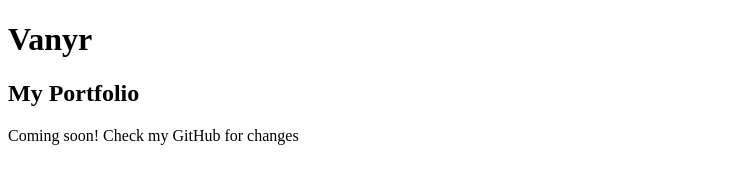
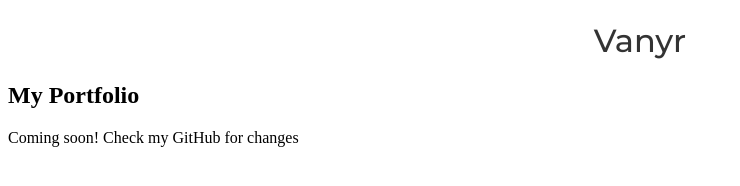
Before and after one commit to Vanyrr/vanyrr.github.io, a plain HTML site: page index.html in a window 1280 px wide. Shown: the whole page, without its empty margins (0-740 px from the left). Drawn offline with Linux system fonts and the light colour scheme.

Commit message:
Put CSS into HTML
CSS isnt for some reasing loading (not even in inspect elements) and I cant get it too run.

+ I dont have to make 2 commits for 1 simple change in both html and css, 1 commit, 1 change
(I am sorry if you wanted to see CSS/HTML percentage count but it doesnt work)

```diff
--- a/index.html
+++ b/index.html
@@ -4,8 +4,23 @@
   <meta charset="UTF-8" />
   <title>Vanyr</title>
   <meta name="viewport" content="width=device-width,initial-scale=1" />
-  <link rel=“stylesheet” type=“text/css” href=“styles.css”>
   <link rel="icon" href="favicon.png">
+
+  <style>
+    @import url('https://fonts.googleapis.com/css2?family=Montserrat:wght@500&display=swap');
+
+.mont {
+  font-family: "Montserrat", sans-serif;
+  font-style: normal;
+  font-weight: 500;
+  color: rgba(0, 0, 0, 0.8);
+}
+
+.headline {
+  text-align: center;
+  text-color: white;
+}
+  </style>
 </head>
 <body>
   <h1 class="mont headline">Vanyr</h1>
```
